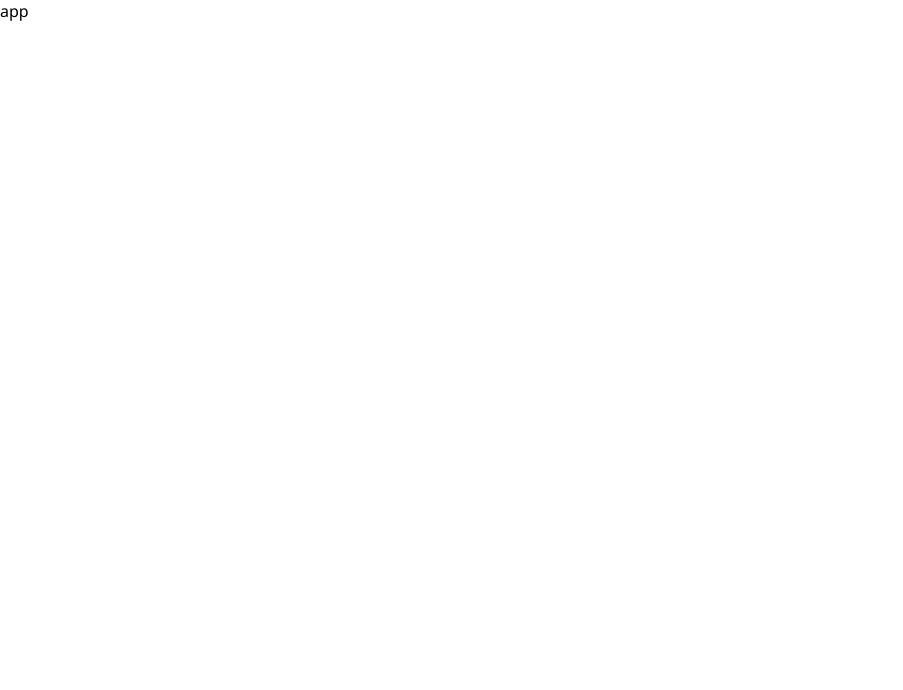
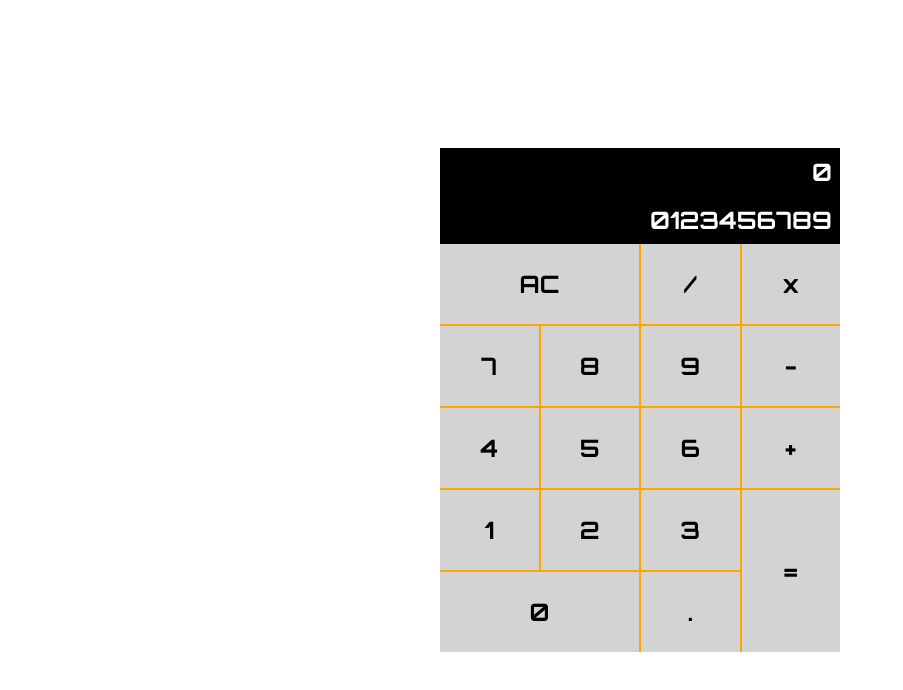
Before and after one commit to spfave/fcc-certificate-projects, a React (Vite) app in the folder front-end/calculator/: page / in a window 1280 px wide. Shown: the top 690 px of the page, without its empty margins (0-903 px from the left). Built offline with nearby package versions, Linux system fonts and the light colour scheme.

Commit message:
Stub out calculator component

```diff
--- a/front-end/calculator/src/App.tsx
+++ b/front-end/calculator/src/App.tsx
@@ -1,3 +1,9 @@
+import Calculator from '~/components/calculator';
+
 export default function App() {
-	return <main>app</main>;
+	return (
+		<main>
+			<Calculator />
+		</main>
+	);
 }
--- /dev/null
+++ b/front-end/calculator/src/components/calculator.css
@@ -0,0 +1,51 @@
+@import url('https://fonts.googleapis.com/css2?family=Orbitron:wght@400;700&display=swap');
+
+.calculator {
+	width: var(--min-width);
+	font-family: 'Orbitron', sans-serif;
+	background-color: orange;
+
+	& .display-input,
+	& .display-output {
+		display: flex;
+		justify-content: flex-end;
+		align-items: center;
+		height: 3rem;
+		background-color: black;
+		color: white;
+		padding-right: 0.5rem;
+		font-size: 1.5rem;
+		font-weight: bold;
+	}
+
+	& .buttons {
+		display: grid;
+		gap: 2px;
+		grid-template-columns: repeat(4, 1fr);
+		grid-template-rows: repeat(5, 5rem);
+		grid-template-areas:
+			'clear clear divide multiply'
+			'seven eight nine subtract'
+			'four five six add'
+			'one two three equals'
+			'zero zero decimal equals';
+
+		& #clear {
+			grid-area: clear;
+		}
+		& #zero {
+			grid-area: zero;
+		}
+		& #equals {
+			grid-area: equals;
+		}
+
+		& button {
+			font-family: inherit;
+			font-size: 1.5rem;
+			font-weight: bold;
+			background-color: lightgrey;
+			border: none;
+		}
+	}
+}
--- /dev/null
+++ b/front-end/calculator/src/components/calculator.tsx
@@ -0,0 +1,31 @@
+import './calculator.css';
+
+export default function Calculator() {
+	return (
+		<div className="calculator">
+			<div className="display-input">0</div>
+			<div className="display-output" id="display">
+				0123456789
+			</div>
+			<div className="buttons">
+				<button id="clear">AC</button>
+				<button id="divide">/</button>
+				<button id="multiply">x</button>
+				<button id="seven">7</button>
+				<button id="eight">8</button>
+				<button id="nine">9</button>
+				<button id="subtract">-</button>
+				<button id="four">4</button>
+				<button id="five">5</button>
+				<button id="six">6</button>
+				<button id="add">+</button>
+				<button id="one">1</button>
+				<button id="two">2</button>
+				<button id="three">3</button>
+				<button id="equals"> =</button>
+				<button id="zero">0</button>
+				<button id="decimal">.</button>
+			</div>
+		</div>
+	);
+}
--- a/front-end/calculator/src/styles/index.css
+++ b/front-end/calculator/src/styles/index.css
@@ -17,3 +17,10 @@ body {
 a {
 	text-decoration: none;
 }
+
+/* App */
+main {
+	display: grid;
+	place-items: center;
+	min-height: 100dvh;
+}
```
